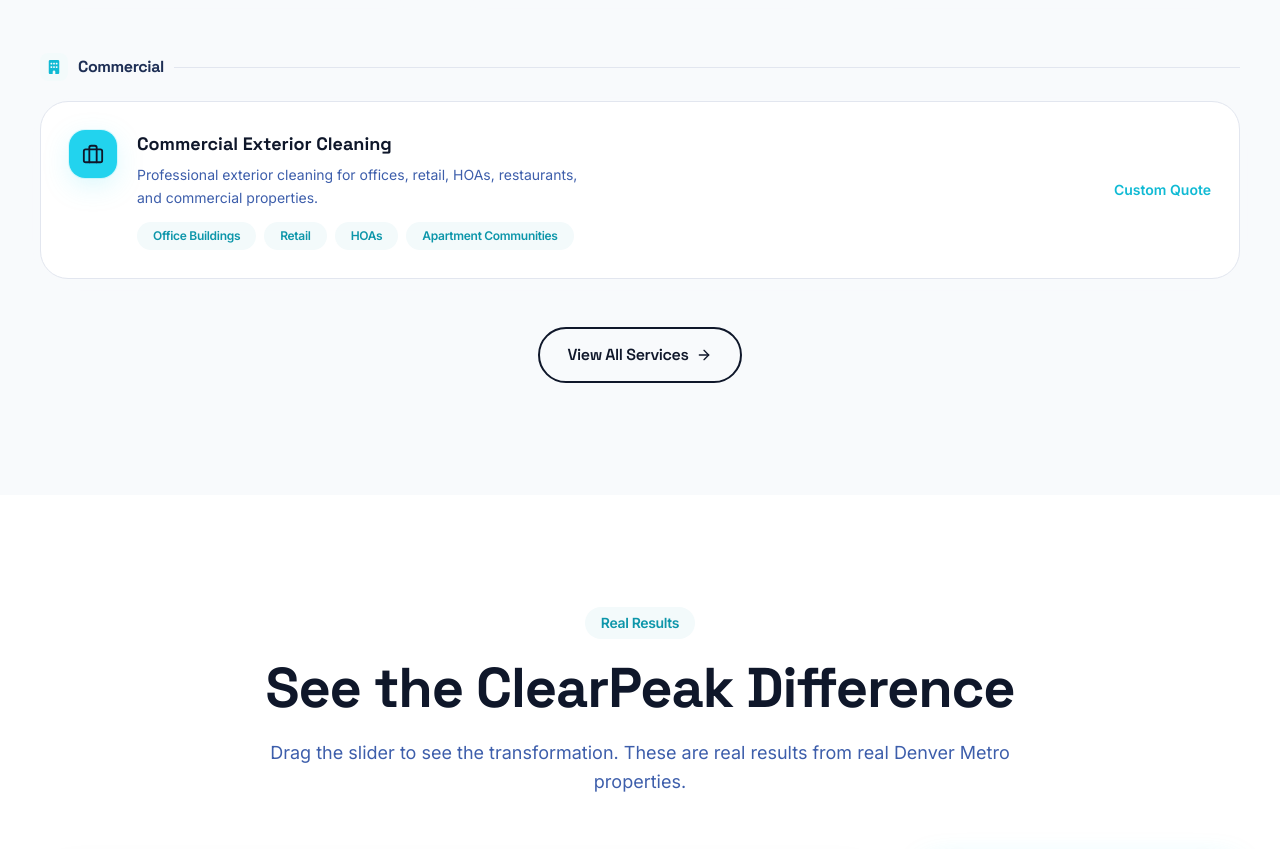
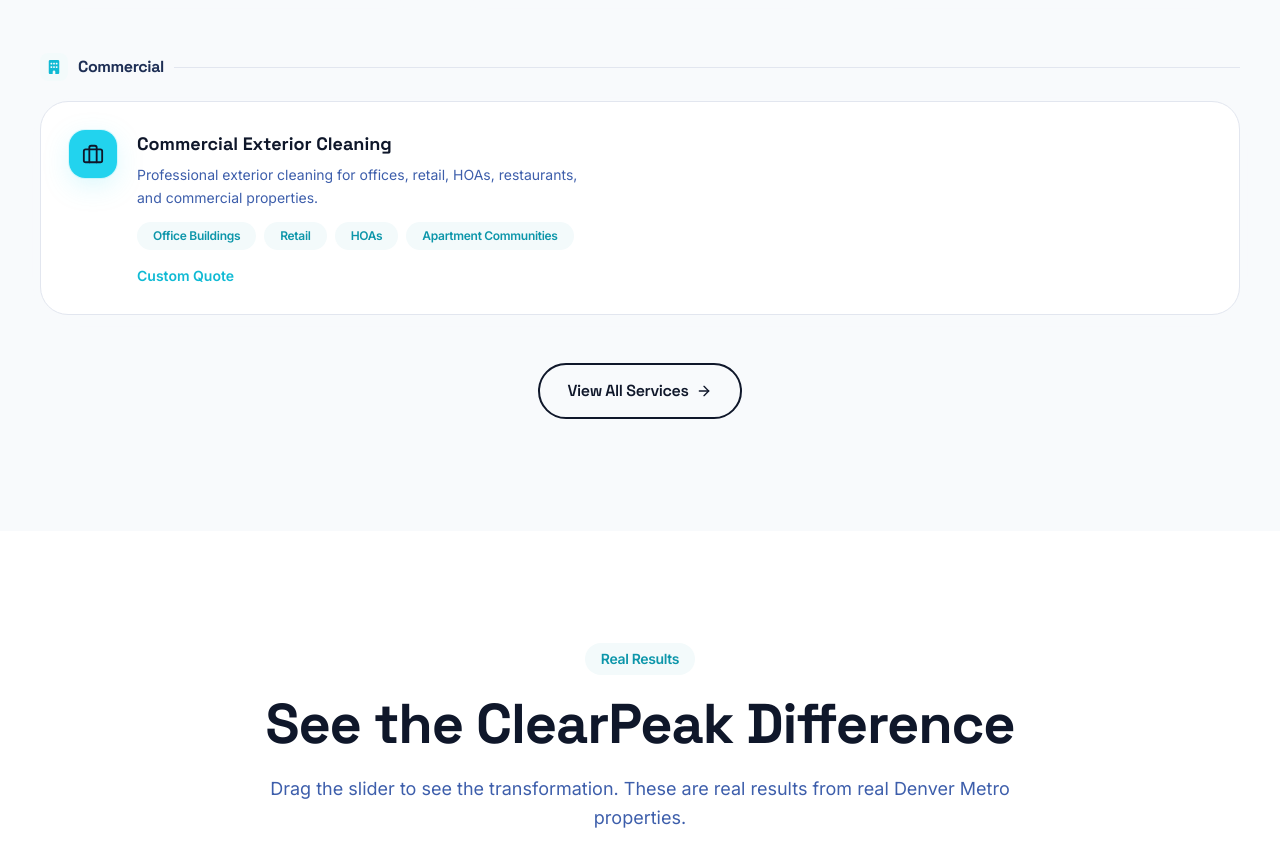
Before and after one commit to lucisiousluke/ClearPeak-Exteriors, a Gatsby site: page / in a window 1280 px wide. Shown: the part 2915-3764 px from the top of the page. Built offline with nearby package versions, Linux system fonts and the light colour scheme; Gatsby itself is replaced by a stand-in of ours; grey boxes are pictures that could not be loaded.

Commit message:
chore: moved pricing on cards

```diff
--- a/src/components/shared/FeaturedServiceCard.tsx
+++ b/src/components/shared/FeaturedServiceCard.tsx
@@ -27,7 +27,7 @@
     >
       <Link
         to={`/services/${service.slug}`}
-        className="group relative flex flex-col gap-5 overflow-hidden rounded-3xl border border-ink-100 bg-white p-7 shadow-soft transition-shadow duration-300 hover:shadow-lift md:flex-row md:items-center md:justify-between md:gap-8"
+        className="group relative flex flex-col gap-5 overflow-hidden rounded-3xl border border-ink-100 bg-white p-7 shadow-soft transition-shadow duration-300 hover:shadow-lift md:flex-row md:items-center md:gap-8"
       >
         <div className="absolute inset-x-0 top-0 h-1 origin-left scale-x-0 bg-gradient-brand transition-transform duration-300 group-hover:scale-x-100" />
 
@@ -51,14 +51,9 @@
                 ))}
               </div>
             )}
+            {priceLabel && <p className="mt-4 text-sm font-semibold text-aqua-600">{priceLabel}</p>}
           </div>
         </div>
-
-        {priceLabel && (
-          <div className="flex flex-none items-center self-start md:self-center">
-            <span className="text-sm font-semibold text-aqua-600">{priceLabel}</span>
-          </div>
-        )}
       </Link>
     </motion.div>
   );
```
